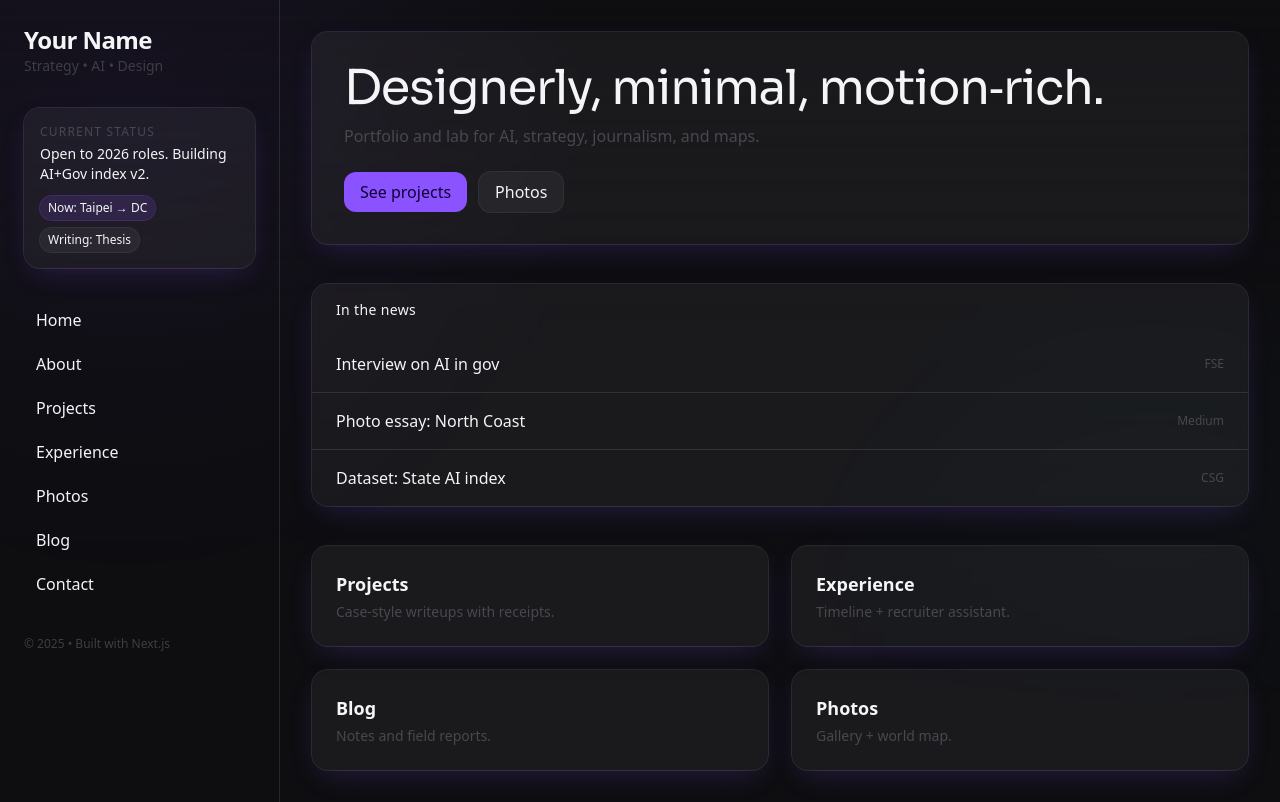
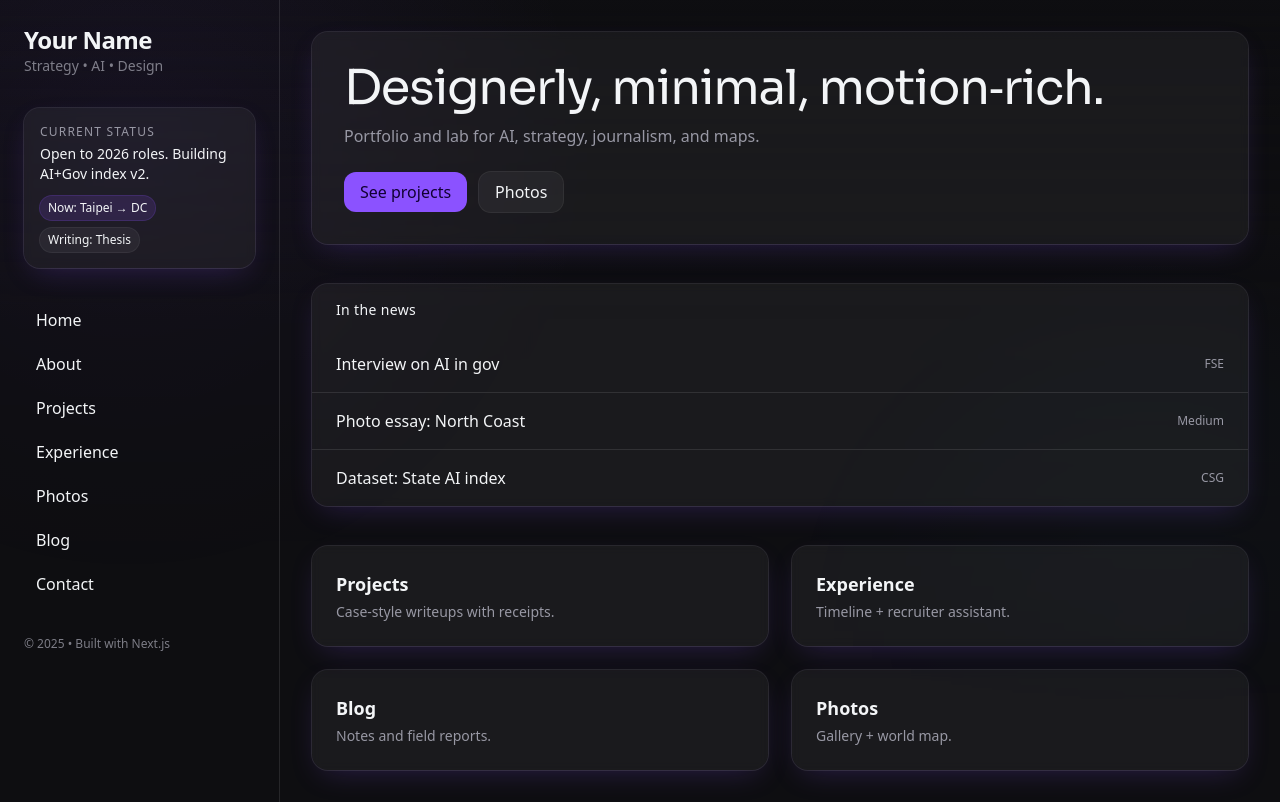
Before and after one commit to isaaciseiler-beep/finalwebsite, a Next.js app: page / in a window 1280 px wide. Built offline with nearby package versions, Linux system fonts and the light colour scheme.

Commit message:
Update globals.css

```diff
--- a/app/globals.css
+++ b/app/globals.css
@@ -2,21 +2,18 @@
 @tailwind components;
 @tailwind utilities;
 
-
 :root{
   --bg: 240 10% 6%;
   --fg: 210 20% 96%;
---muted: 240 6% 30%;
+  --muted: 240 6% 62%;
   --accent: 260 100% 66%;
   --accent-fg: 260 100% 10%;
 }
 
-
-html,body,#__next{height:100%}
+html,body{height:100%}
 body{ @apply bg-bg text-fg antialiased selection:bg-accent/20 selection:text-fg; }
 
-
-/***** gradient backdrop *****/
+/* Gradient backdrop */
 .gradient-grid{ position:fixed; inset:0; pointer-events:none; background:
   radial-gradient(60vw 60vw at 10% 20%, hsl(var(--accent)/0.08), transparent 60%),
   radial-gradient(50vw 50vw at 90% 80%, hsl(200 100% 60% / 0.08), transparent 60%),
@@ -24,11 +21,13 @@ linear-gradient(to bottom, hsl(var(--bg)), transparent 40%);
   mask-image: linear-gradient(to bottom, black, transparent 90%);
 }
 
-
+/* Components */
 .card{ @apply rounded-2xl bg-white/5 ring-1 ring-white/10 backdrop-blur-sm shadow-soft; }
 .link{ @apply text-accent hover:underline underline-offset-4; }
 
-
-/***** left nav layout *****/
+/* Layout */
 .app-shell{ @apply grid; grid-template-columns: 280px 1fr; min-height:100vh; }
-@media (max-width: 960px){ .app-shell{ grid-template-columns: 1fr; } .sidebar{ position:sticky; top:0; z-index:40; } }
+@media (max-width: 960px){
+  .app-shell{ grid-template-columns: 1fr; }
+  .sidebar{ position:sticky; top:0; z-index:40; }
+}
```
Lines whose indentation alone changed are shown as unchanged.
